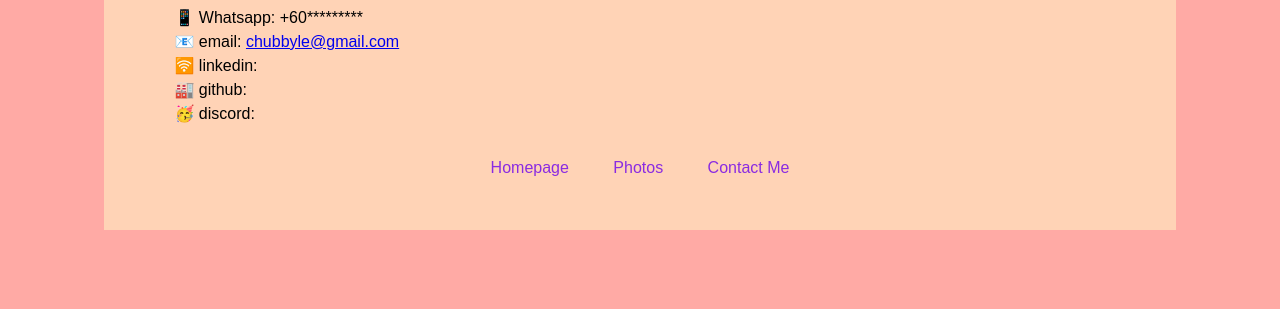
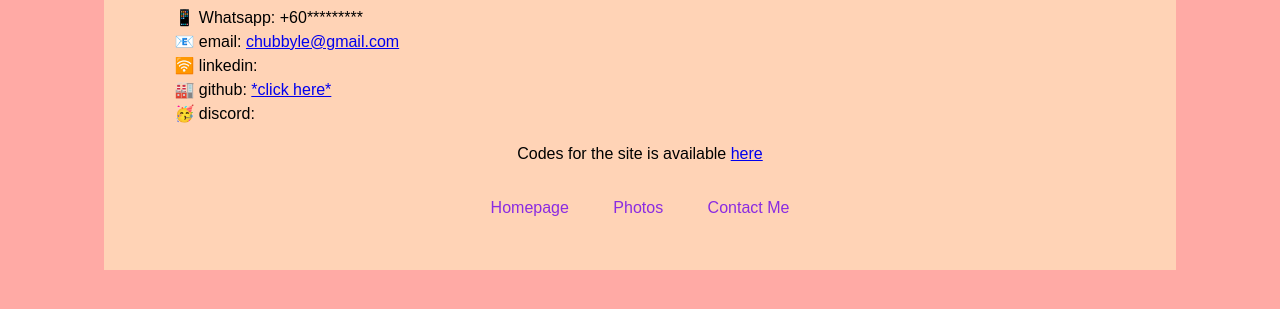
Before and after one commit to chubbyle/SheCodesResponsiveW3, a plain HTML site: page contact.html in a window 1280 px wide. Shown: the part 113-422 px from the top of the page. Drawn offline with Linux system fonts and the light colour scheme.

Commit message:
added github links

```diff
--- a/contact.html
+++ b/contact.html
@@ -17,9 +17,11 @@
         <li> 📱 Whatsapp: +60*********</li>
         <li> 📧 email: <a href="mailto:chubbyle@gmail.com">chubbyle@gmail.com</a></li>
         <li> 🛜 linkedin:  </li>
-        <li> 🏭 github: </li>
+        <li> 🏭 github: <a href="https://github.com/chubbyle/">*click here*</a> </li>
         <li> 🥳 discord: </li>
       </ul>
+
+      <p>Codes for the site is available <a href="https://github.com/chubbyle/SheCodesResponsiveW3">here</a></p>
 
       <div class="navigation-links">
         <a href="/">Homepage</a>
```
